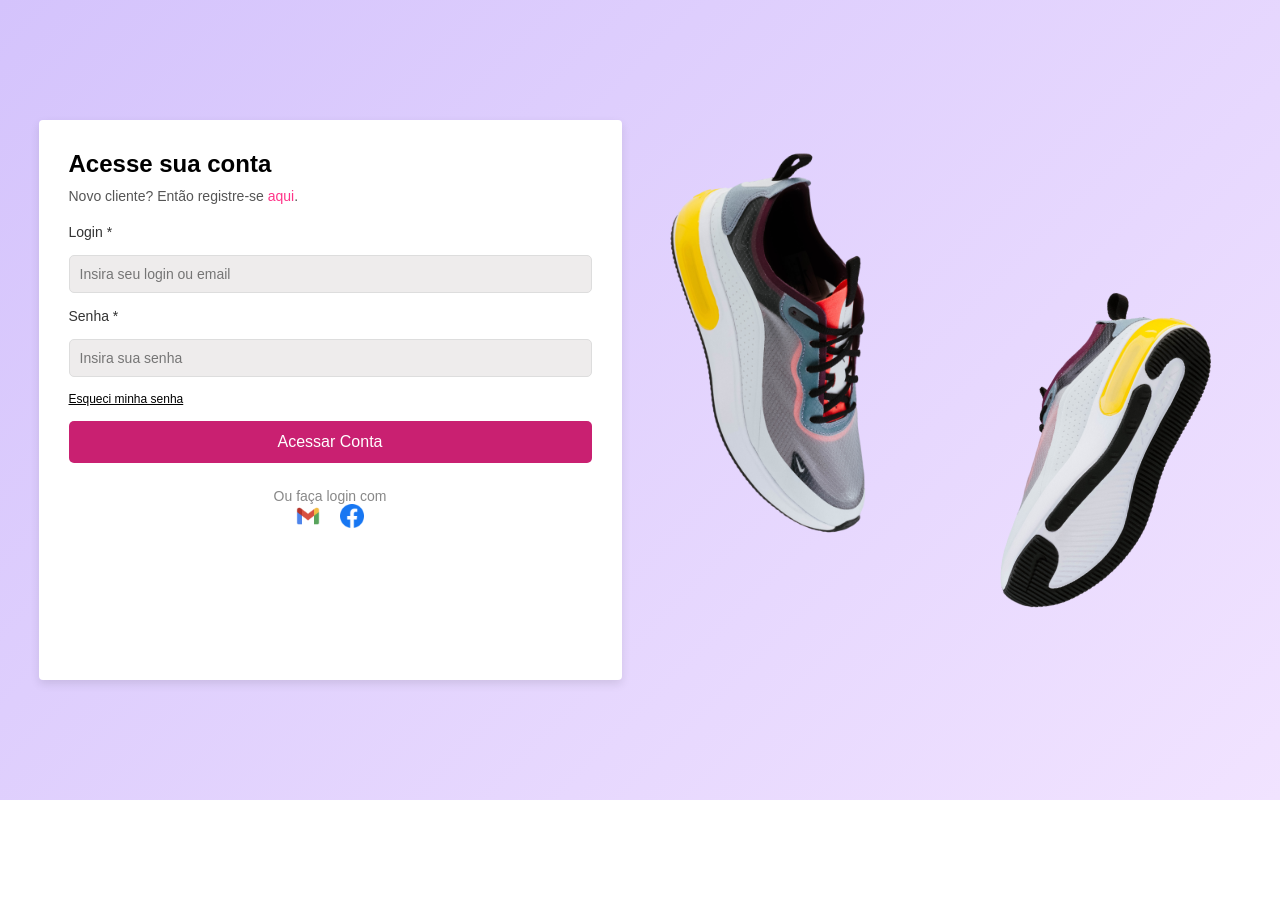
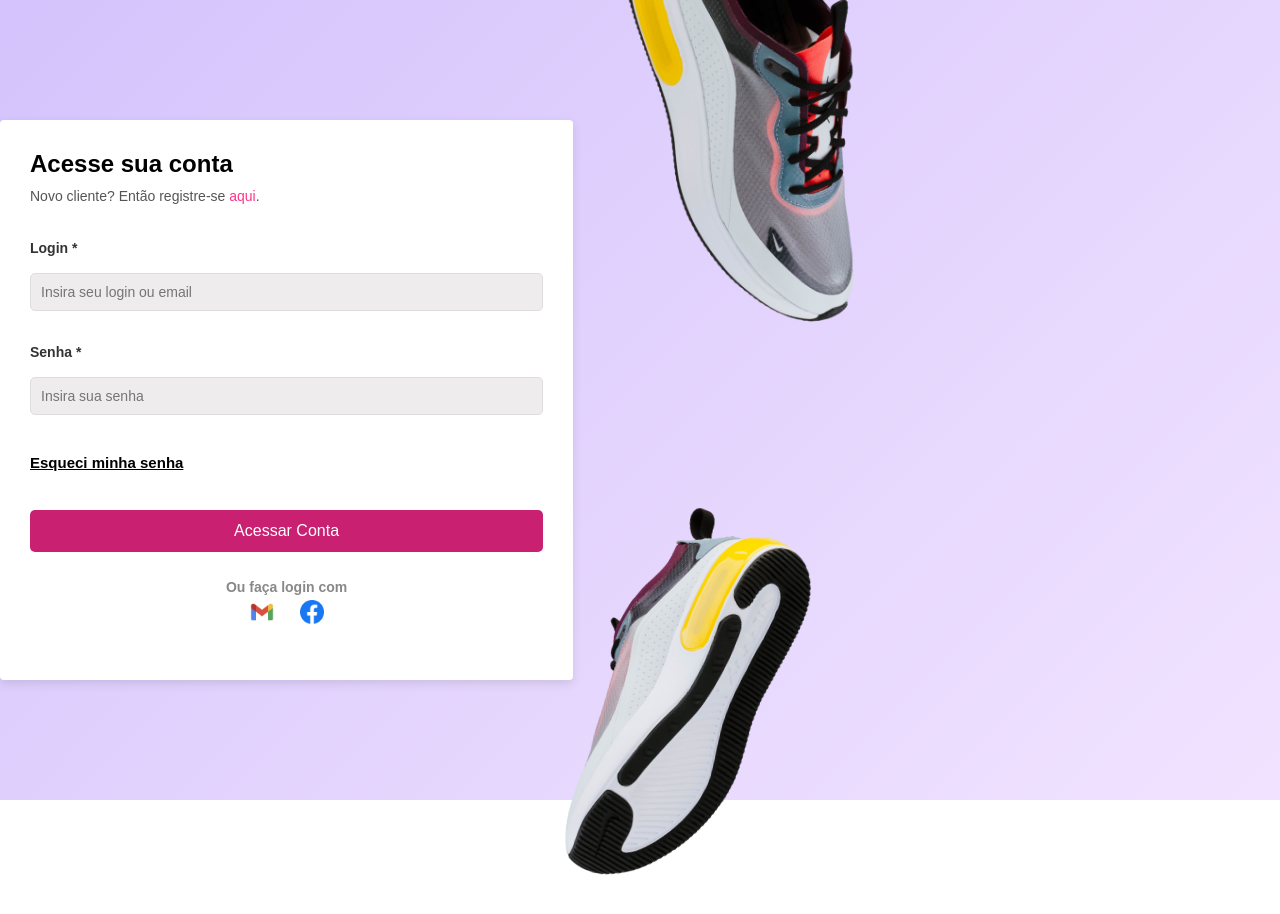
Before and after one commit to daviiisousa/Drip-store, a React (Vite) app: page /login in a window 1280 px wide. Shown: the top 914 px of the page. Before the commit the page ends 800 px from the top, so only its background shows below. Built offline with nearby package versions, Linux system fonts and the light colour scheme; no server answers.

Commit message:
login pre-finalizado

```diff
--- a/src/Components/PaginaLogin/login.css
+++ b/src/Components/PaginaLogin/login.css
@@ -46,14 +46,18 @@
   .login-form {
     display: flex;
     flex-direction: column;
-    gap: 15px;
+    gap: 17px;
     margin-top: 20px;
+    font-weight: bold;
+
+
   }
 
   label {
     font-size: 14px;
     color: #333;
     text-align: left;
+    margin-top: 16px;
   }
 
   input {
@@ -65,10 +69,11 @@
   }
 
   .forgot-password {
-    font-size: 12px;
+    font-size: 15px;
     color: #000000;
     text-decoration: underline;
     text-align: left;
+    margin: 22px 0 22px 0
   }
 
   .login-button {
@@ -102,7 +107,7 @@
   .social-login img {
     width: 24px;
     height: 24px;
-    margin: 0 10px;
+    margin: 5px 13px;
     cursor: pointer;
     text-align: center;
 
@@ -110,20 +115,24 @@
 
   .image-container {
     margin-left: 20px;
+    position: relative;
   }
 
   .shoes-image {
-    width: 300px;
+    width: 350px;
     height: auto;
+
   }
 
   .image1 {
     margin-bottom: 6.6rem;
 
+
   }
 
   .image2 {
     transform: rotate(8deg);
-    padding: -30px;
+    position: relative;
+    right: 6rem;
 
   }
```
